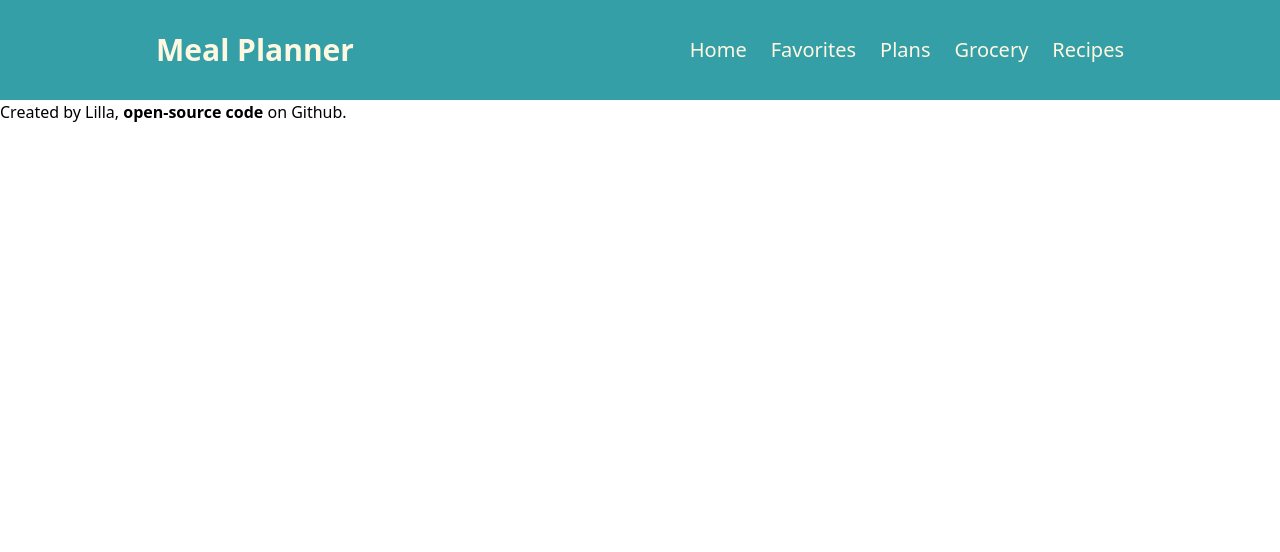
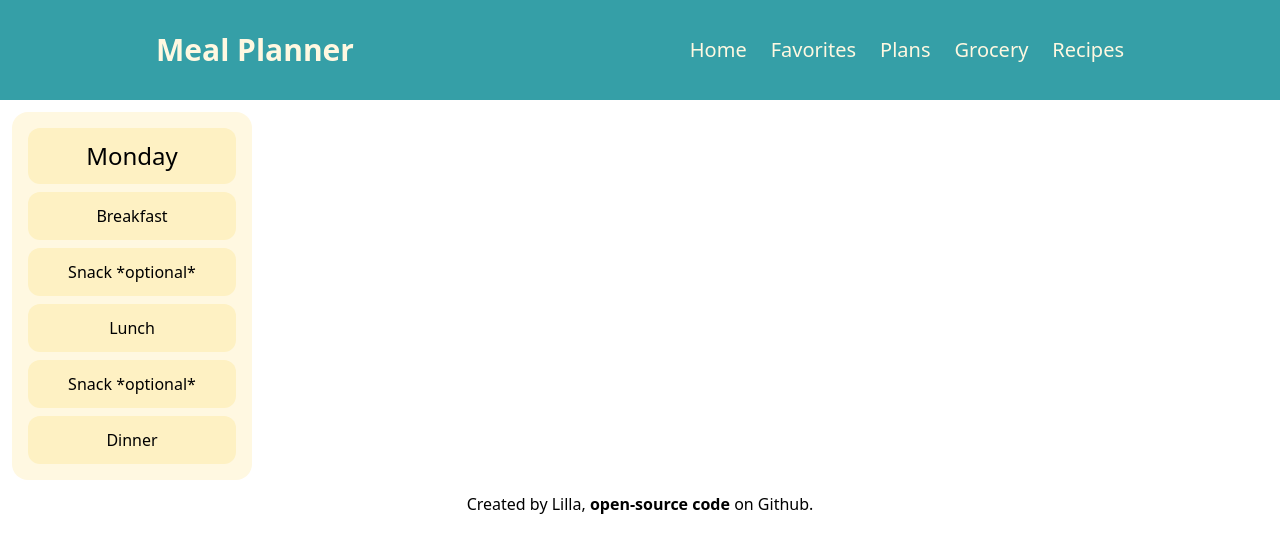
Before and after one commit to Lilla-ctrl/meal-planner, a Next.js app: page / in a window 1280 px wide. Shown: the top 552 px of the page. Built offline with nearby package versions, Linux system fonts and the light colour scheme.

Commit message:
PlannerGrid and DayColumn added

```diff
--- /dev/null
+++ b/src/app/DayColumn.js
@@ -0,0 +1,14 @@
+export default function DayColumn() {
+  return (
+    <div className="bg-light-cream w-60 p-4 rounded-2xl flex flex-col m-3 gap-2">
+      <h1 className="bg-warm-beige p-3 rounded-xl text-2xl w-full text-center">Monday</h1>
+      <ul className="flex flex-col gap-2 w-full">
+        <li className="bg-warm-beige p-3 w-full text-center rounded-xl">Breakfast</li>
+        <li className="bg-warm-beige p-3 w-full text-center rounded-xl">Snack *optional*</li>
+        <li className="bg-warm-beige p-3 w-full text-center rounded-xl">Lunch</li>
+        <li className="bg-warm-beige p-3 w-full text-center rounded-xl">Snack *optional*</li>
+        <li className="bg-warm-beige p-3 w-full text-center rounded-xl">Dinner</li>
+      </ul>
+    </div>
+  );
+}
--- a/src/app/Footer.js
+++ b/src/app/Footer.js
@@ -1,9 +1,10 @@
 export default function Footer() {
   return (
-    <div>
+    <div className="text-center">
       Created by Lilla,{" "}
       <a
         className="font-bold"
+        target="_blank"
         href="https://github.com/Lilla-ctrl/meal-planner.git"
       >
         open-source code
--- /dev/null
+++ b/src/app/PlannerGrid.js
@@ -0,0 +1,9 @@
+import DayColumn from "./DayColumn";
+
+export default function PlannerGrid() {
+  return (
+    <div>
+      <DayColumn />
+    </div>
+  )
+}
--- a/src/app/page.js
+++ b/src/app/page.js
@@ -1,3 +1,9 @@
+import PlannerGrid from "./PlannerGrid";
+
 export default function Home() {
-  return null;
+  return (
+    <div>
+      <PlannerGrid />
+    </div>
+  )
 }
```
